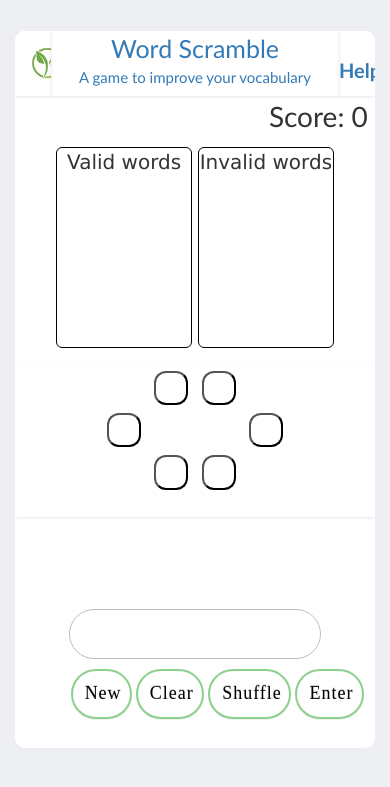
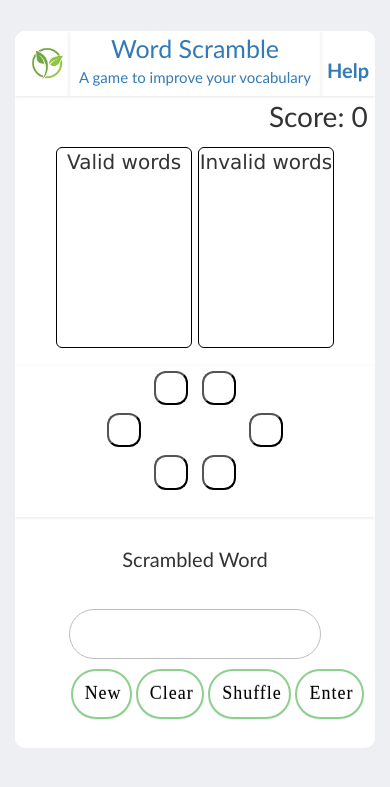
Before and after one commit to PandaWhoCodes/wordlearn, a Flask app: template client/templates/bot.html in a window 390 px wide. Shown: the top 787 px of the page. Run offline with Flask 2, Linux system fonts and the light colour scheme; the template is opened without the code that fills it, so the values that code supplies are empty; parts of the project's set-up code (start-up, migrations or seed data) failed here and were passed over; some libraries are stand-ins or nearby versions.

Commit message:
resizing screens

```diff
--- a/client/static/css/chat_interface.css
+++ b/client/static/css/chat_interface.css
@@ -502,18 +502,15 @@ input{
 
 }
 @media only screen and (max-width: 600px) {
-  div.scrambledword {
-    display: none;
-  }
 
-  div.logo{
+
+  .top_menu .logo{
     width: 15%;
   }
-  div.head{
+  .top_menu .help{
+    width: 15% ;
+  }
+  .top_menu .head{
     width: 70%;
-
-  }
-  div.help{
-    width: 15%;
   }
 }
```
